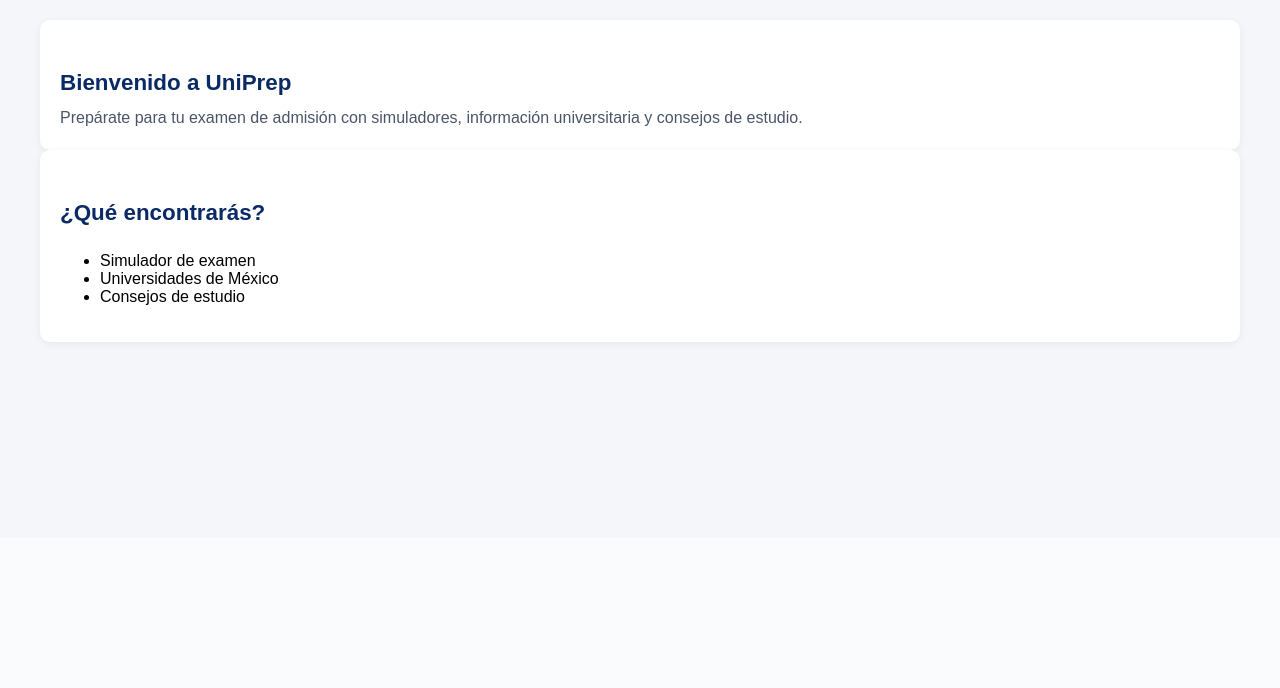
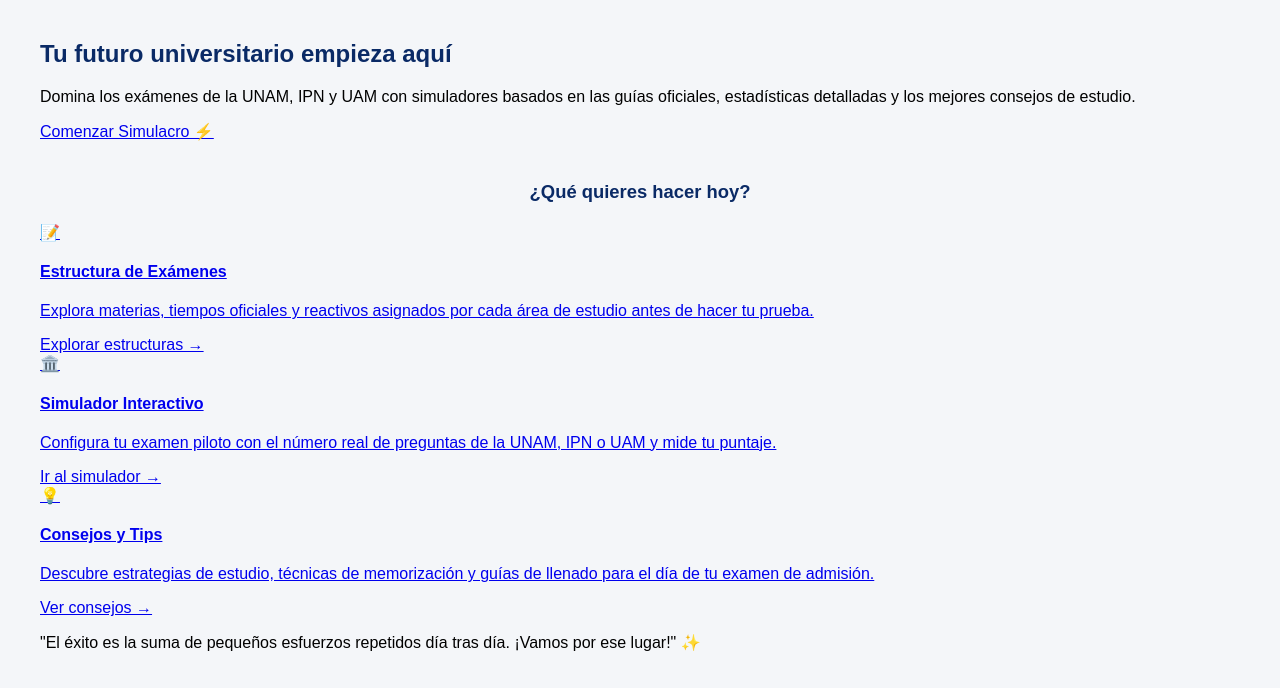
Before and after one commit to eduardoreyesjim8-lgtm/UniPrep, a Flask app: page / in a window 1280 px wide. Shown: the part 262-950 px from the top of the page. Before the commit the page ends 606 px from the top, so only its background shows below. Run offline with Flask 3, Linux system fonts and the light colour scheme.

Commit message:
Update index.html

```diff
--- a/templates/index.html
+++ b/templates/index.html
@@ -25,21 +25,41 @@
 </nav>
 
 <main>
-    <div class="card">
-        <h2>Bienvenido a UniPrep</h2>
-        <p>
-            Prepárate para tu examen de admisión con simuladores,
-            información universitaria y consejos de estudio.
-        </p>
+    <div class="hero-seccion">
+        <div class="hero-contenido">
+            <h2>Tu futuro universitario empieza aquí</h2>
+            <p>Domina los exámenes de la UNAM, IPN y UAM con simuladores basados en las guías oficiales, estadísticas detalladas y los mejores consejos de estudio.</p>
+            <a href="/universidades" class="btn-hero-principal">Comenzar Simulacro ⚡</a>
+        </div>
     </div>
 
-    <div class="card">
-        <h2>¿Qué encontrarás?</h2>
-        <ul>
-            <li>Simulador de examen</li>
-            <li>Universidades de México</li>
-            <li>Consejos de estudio</li>
-        </ul>
+    <h3 class="seccion-subtitulo" style="text-align: center; margin-top: 40px; margin-bottom: 20px;">¿Qué quieres hacer hoy?</h3>
+
+    <div class="inicio-features-grid">
+        <a href="/examen" class="feature-card">
+            <div class="feature-icono">📝</div>
+            <h4>Estructura de Exámenes</h4>
+            <p>Explora materias, tiempos oficiales y reactivos asignados por cada área de estudio antes de hacer tu prueba.</p>
+            <span class="feature-link">Explorar estructuras →</span>
+        </a>
+
+        <a href="/universidades" class="feature-card">
+            <div class="feature-icono">🏛️</div>
+            <h4>Simulador Interactivo</h4>
+            <p>Configura tu examen piloto con el número real de preguntas de la UNAM, IPN o UAM y mide tu puntaje.</p>
+            <span class="feature-link">Ir al simulador →</span>
+        </a>
+
+        <a href="/consejos" class="feature-card">
+            <div class="feature-icono">💡</div>
+            <h4>Consejos y Tips</h4>
+            <p>Descubre estrategias de estudio, técnicas de memorización y guías de llenado para el día de tu examen de admisión.</p>
+            <span class="feature-link">Ver consejos →</span>
+        </a>
+    </div>
+
+    <div class="frase-motivacional">
+        <p>"El éxito es la suma de pequeños esfuerzos repetidos día tras día. ¡Vamos por ese lugar!" ✨</p>
     </div>
 </main>
 
```
